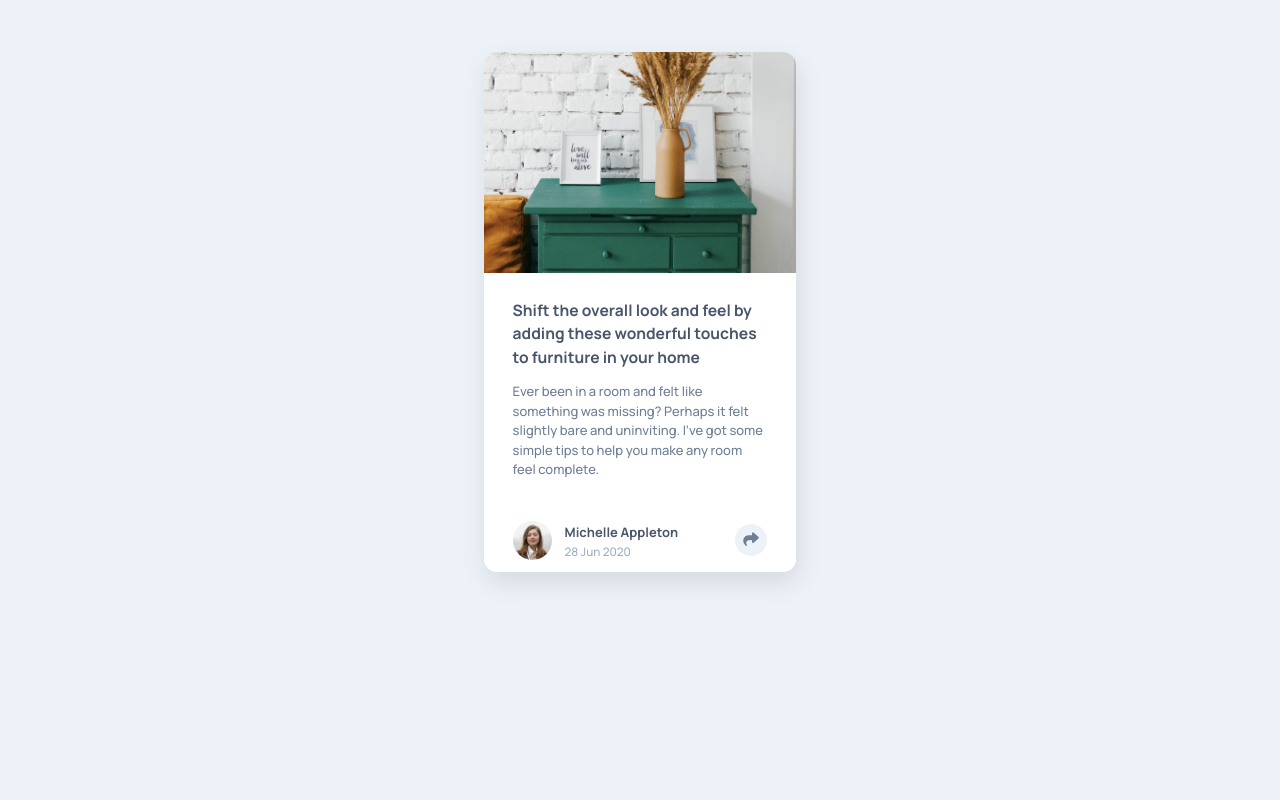
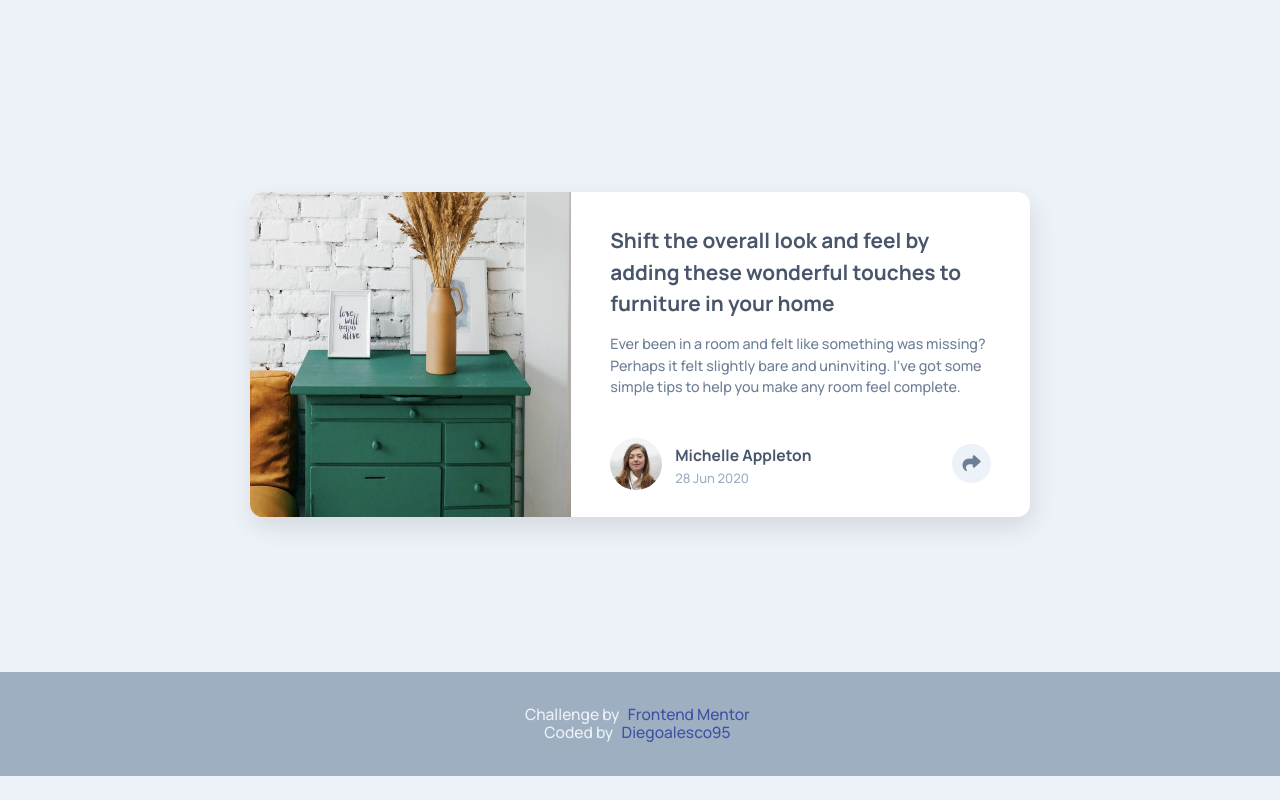
Before and after one commit to Diegoalesco95/article-preview-component-master, a website: page public/index.html in a window 1280 px wide. Shown: the top 800 px of the page. Drawn offline with Linux system fonts and the light colour scheme.

Commit message:
Desktop design

```diff
--- /dev/null
+++ b/src/sass/base/_breakpoints.scss
@@ -0,0 +1,23 @@
+@mixin media($breakpoint) {
+  @if $breakpoint == tablet {
+    @media (min-width: 768px) {
+      @content;
+    }
+  } @else if $breakpoint == laptop {
+    @media only screen and (min-width: 1024px) {
+      @content;
+    }
+  } @else if $breakpoint == laptop-l {
+    @media only screen and (min-width: 1440px) {
+      @content;
+    }
+  } @else if $breakpoint == desktop {
+    @media only screen and (min-width: 2560px) {
+      @content;
+    }
+  } @else if $breakpoint == mobile-only {
+    @media only screen and (max-width: 768px) {
+      @content;
+    }
+  }
+}
--- a/src/sass/base/_globals.scss
+++ b/src/sass/base/_globals.scss
@@ -9,5 +9,8 @@ body {
 
 .container {
   width: 100%;
-  height: 100vh;
+  height: 84vh;
+  @include media(tablet) {
+    height: 60vh;
+  }
 }
--- a/src/sass/components/_card.scss
+++ b/src/sass/components/_card.scss
@@ -105,6 +105,60 @@
       }
     }
   }
+  @include media(tablet) {
+    width: 60rem;
+    height: 25rem;
+    margin-top: 15%;
+    display: grid;
+    grid-template-columns: 0.7fr 1fr;
+    grid-template-rows: 0.8fr 0.4fr;
+    &__image {
+      max-height: 25rem;
+      grid-column: 1 / 2;
+      grid-row: 1 / 3;
+      & img {
+        height: 25rem;
+      }
+    }
+    &__description {
+      grid-column: 2 / 3;
+      grid-row: 1 / 2;
+      padding: 1.5rem 3rem;
+      & h1 {
+        font-size: 1.6rem;
+      }
+      & p {
+        font-size: 1.1rem;
+      }
+    }
+    &__actions {
+      grid-column: 2 / 3;
+      grid-row: 2 / 3;
+      padding: 0rem 3rem 1.7rem;
+      & .avatar {
+        width: 4rem;
+        height: 4rem;
+        & img {
+          width: 4rem;
+          height: 4rem;
+        }
+      }
+      & .information {
+        & p {
+          font-size: 1.2rem;
+          margin: 0.4rem 0;
+        }
+        & small {
+          font-size: 1rem;
+        }
+      }
+      & .share-button {
+        width: 3rem;
+        height: 3rem;
+        font-size: 1.4rem;
+      }
+    }
+  }
 }
 
 .active {
--- a/src/sass/styles.scss
+++ b/src/sass/styles.scss
@@ -1,4 +1,5 @@
 @import 'utils/variables';
+@import 'base/breakpoints';
 @import 'base/globals';
 @import 'components/card';
 @import 'layout/footer';
```
Also changed, not shown: public/assets/css/styles.css, src/css/styles.css.
